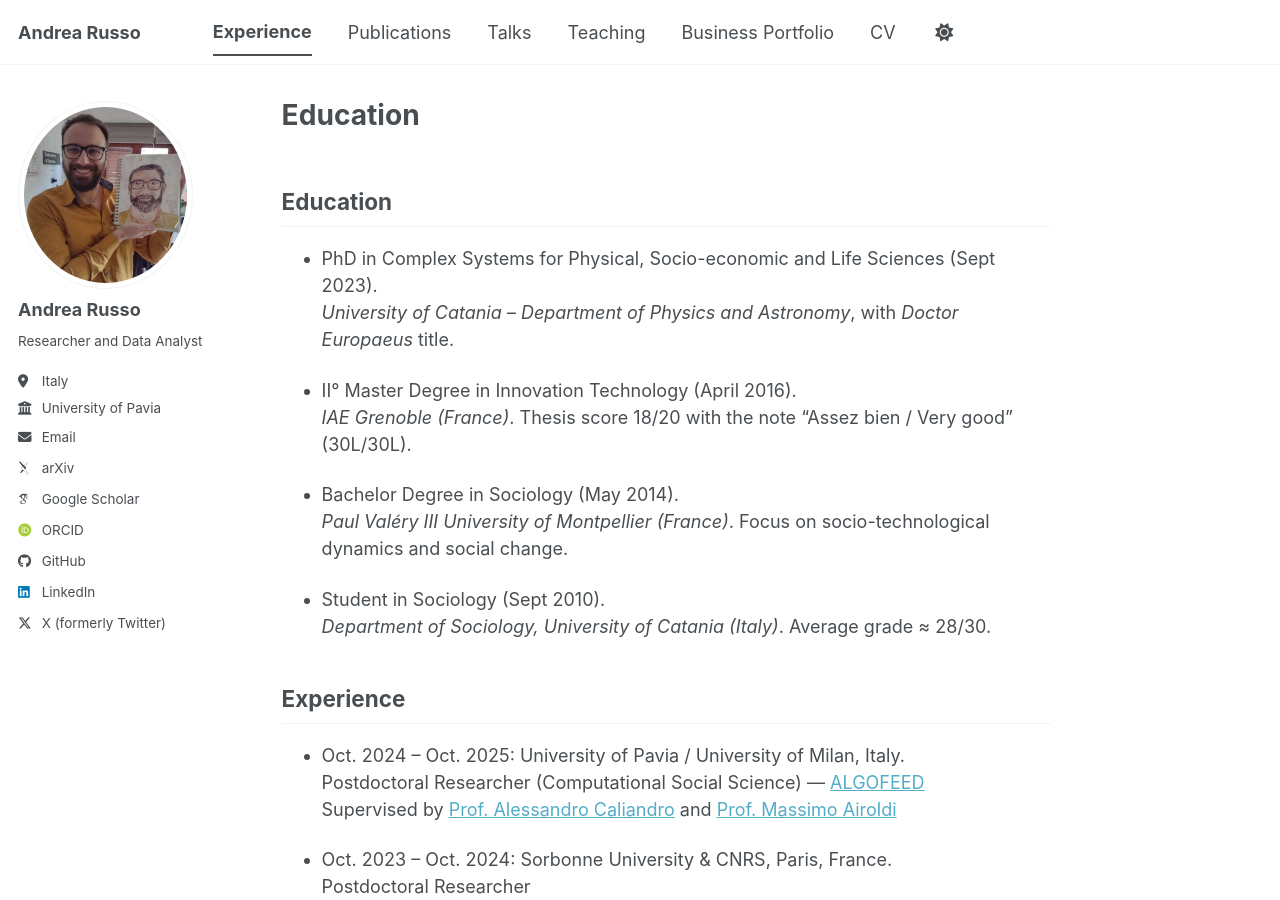
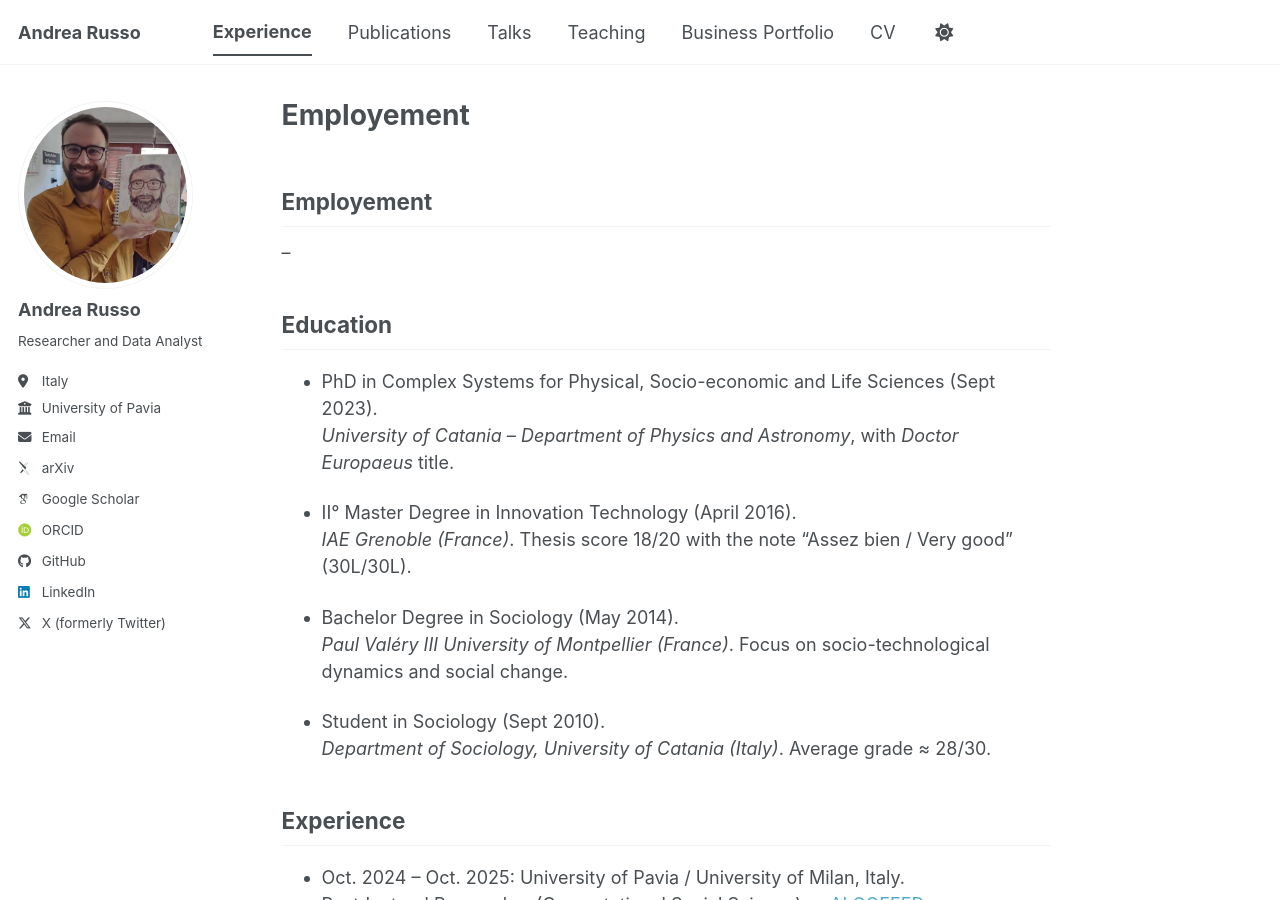
Before and after one commit to AndreaRussoPhD/AndreaRussoPhD.github.io, a Jekyll site: the page built from _pages/experience.md, in a window 1280 px wide and 900 px high. Built offline with Jekyll 4.4.1, drawn with Linux system fonts in a browser that asks for light colours; some web fonts are replaced; a script bundle is joined from its source files by our own code; library files that are not in the unit come from our copies; our own code applies the rules of GitHub Pages for plain Markdown files.

Commit message:
Update experience.md

```diff
--- a/_pages/experience.md
+++ b/_pages/experience.md
@@ -4,6 +4,9 @@
 author_profile: true
 ---
 
+
+## Employement
+--
 
 ## Education
 
```
